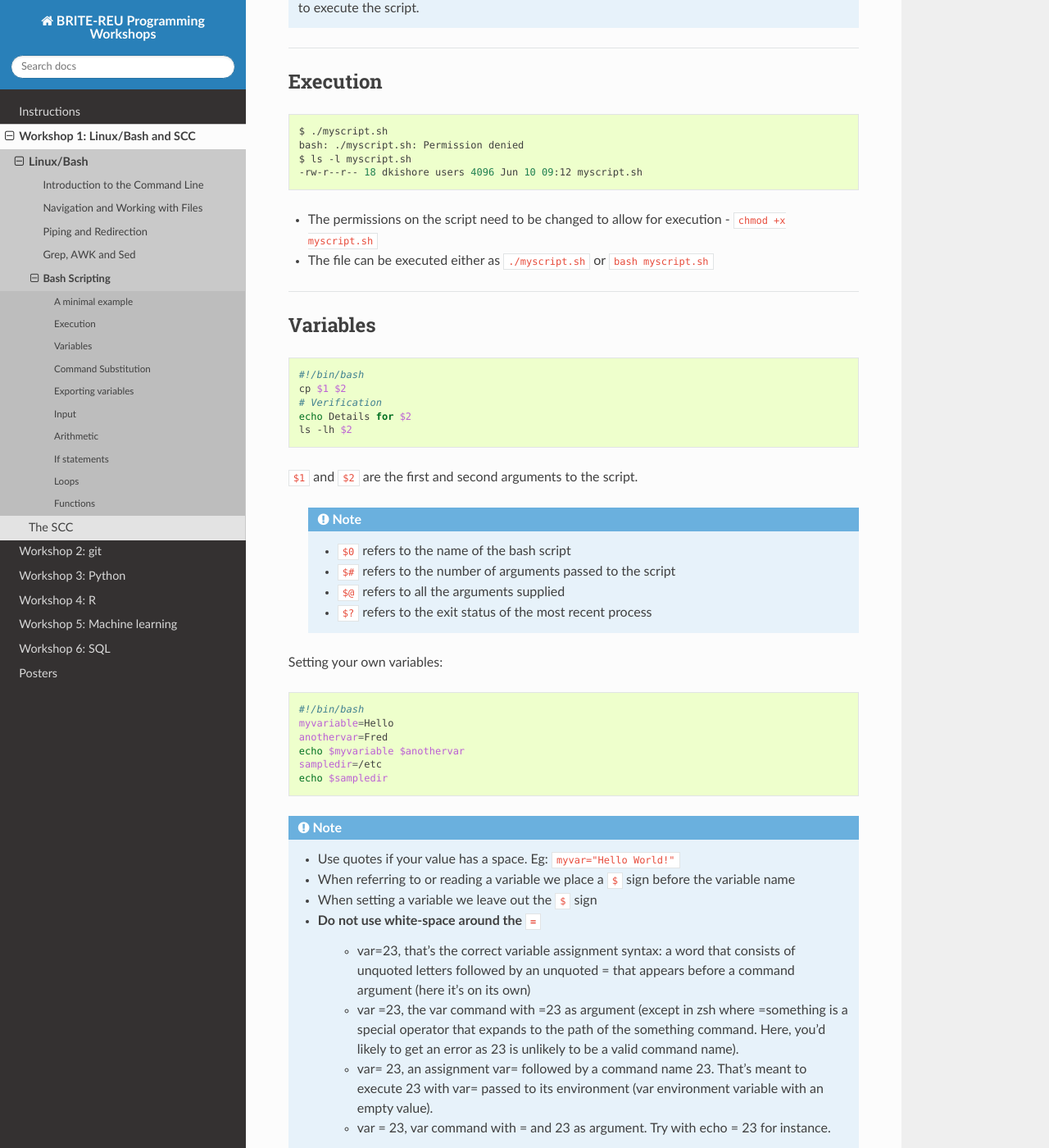
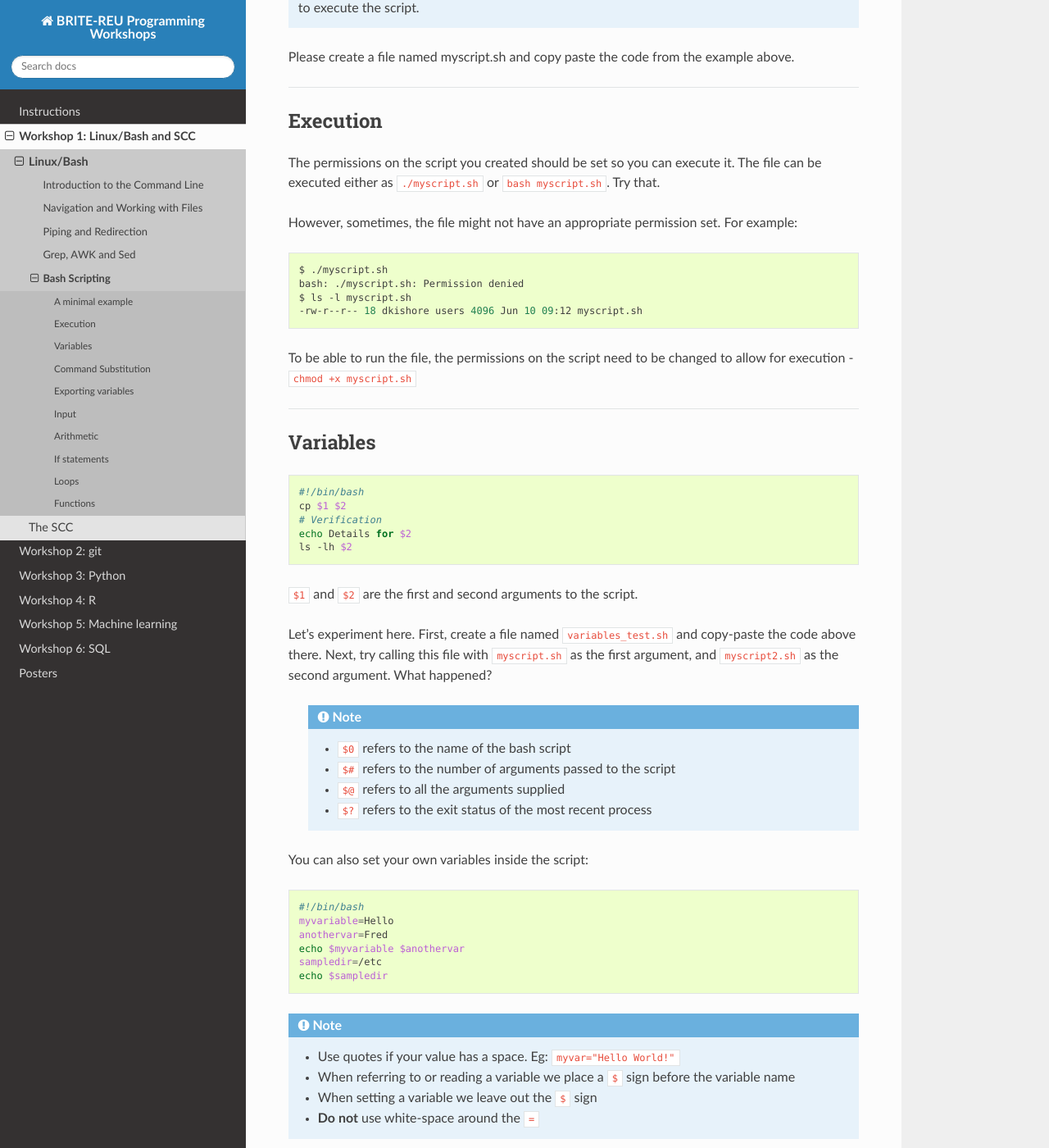
Before and after one commit to BRITE-REU/programming-workshops, a Sphinx documentation site: the page built from source/workshops/01_linux_bash/bash_scripting.rst, in a window 1280 px wide and 1400 px high, scrolled down 474 px. Shown: the whole window at 82% size. Built offline with Sphinx 7.4.7 and the Read the Docs theme 2.0.0, drawn with Linux system fonts in a browser that asks for light colours.

Commit message:
Update bash_scripting.rst

```diff
--- a/source/workshops/01_linux_bash/bash_scripting.rst
+++ b/source/workshops/01_linux_bash/bash_scripting.rst
@@ -17,10 +17,15 @@ A minimal example
 
     ``#!`` is called the "shebang". It indicates the path to the program/interpreter that would be used to execute the script.
 
+Please create a file named myscript.sh and copy paste the code from the example above.
+
 --------------------
 
 Execution
 ********************
+The permissions on the script you created should be set so you can execute it. The file can be executed either as ``./myscript.sh`` or ``bash myscript.sh``. Try that.
+
+However, sometimes, the file might not have an appropriate permission set. For example:
 
 .. code-block:: sh
 
@@ -29,8 +34,7 @@ Execution
     $ ls -l myscript.sh
     -rw-r--r-- 18 dkishore users 4096 Jun 10 09:12 myscript.sh
 
-* The permissions on the script need to be changed to allow for execution - ``chmod +x myscript.sh``
-* The file can be executed either as ``./myscript.sh`` or ``bash myscript.sh``
+To be able to run the file, the permissions on the script need to be changed to allow for execution - ``chmod +x myscript.sh``
 
 --------------------
 
@@ -47,6 +51,8 @@ Variables
 
 ``$1`` and ``$2`` are the first and second arguments to the script.
 
+Let's experiment here. First, create a file named ``variables_test.sh`` and copy-paste the code above there. Next, try calling this file with ``myscript.sh`` as the first argument, and ``myscript2.sh`` as the second argument. What happened?
+
  .. note::
 
     * ``$0`` refers to the name of the bash script
@@ -54,7 +60,7 @@ Variables
     * ``$@`` refers to all the arguments supplied
     * ``$?`` refers to the exit status of the most recent process
 
-Setting your own variables:
+You can also set your own variables inside the script:
 
 .. code-block:: sh
 
@@ -71,20 +77,6 @@ Setting your own variables:
     * When referring to or reading a variable we place a ``$`` sign before the variable name
     * When setting a variable we leave out the ``$`` sign
     * **Do not** use white-space around the ``=``
-        -  var=23, that’s the correct variable assignment syntax: a word that
-           consists of unquoted letters followed by an unquoted = that appears
-           before a command argument (here it’s on its own)
-        -  var =23, the var command with =23 as argument (except in zsh where
-           =something is a special operator that expands to the path of the
-           something command. Here, you’d likely to get an error as 23 is
-           unlikely to be a valid command name).
-        -  var= 23, an assignment var= followed by a command name 23. That’s
-           meant to execute 23 with var= passed to its environment (var
-           environment variable with an empty value).
-        -  var = 23, var command with = and 23 as argument. Try with echo = 23
-           for instance.
-
-
 
 --------------------
 
```
